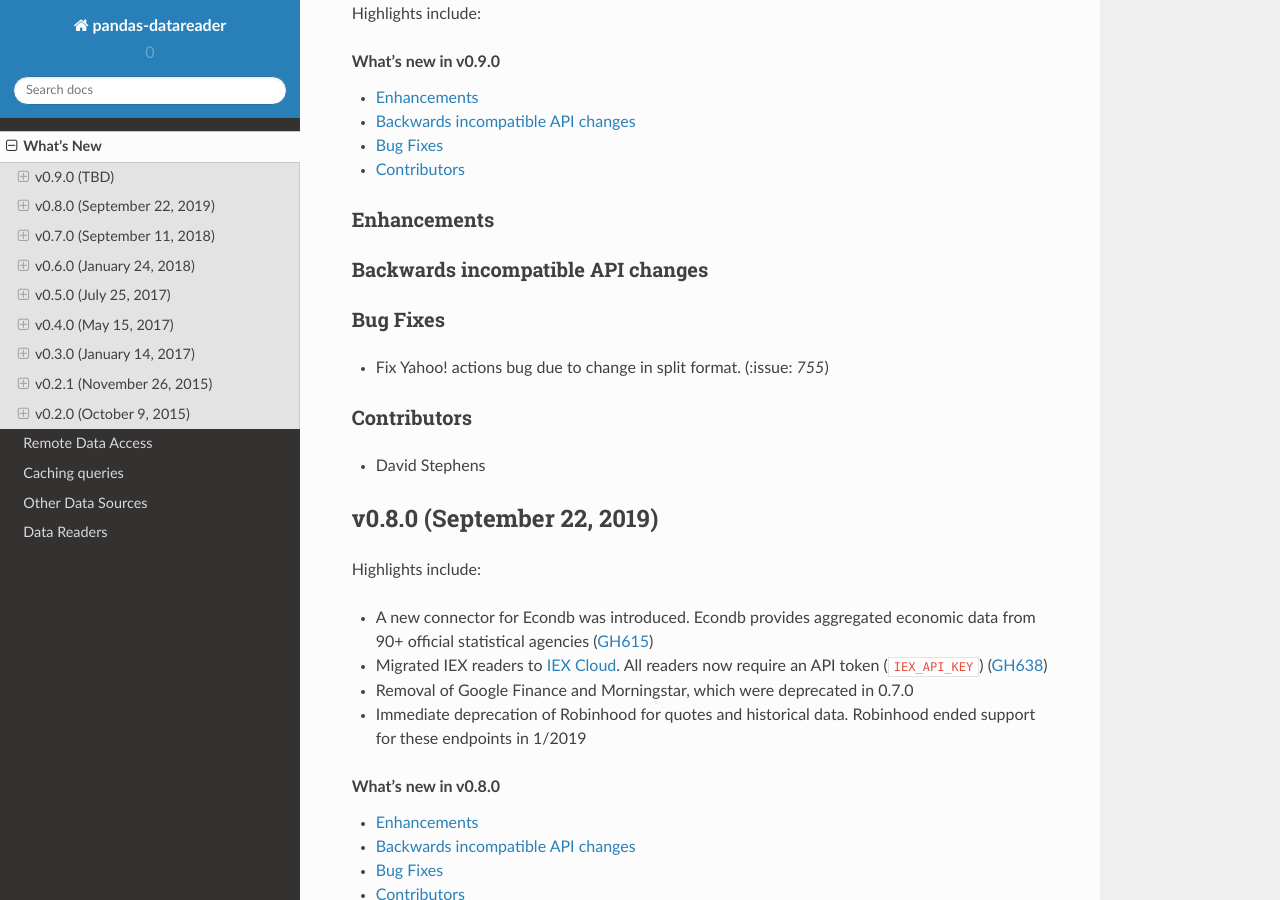
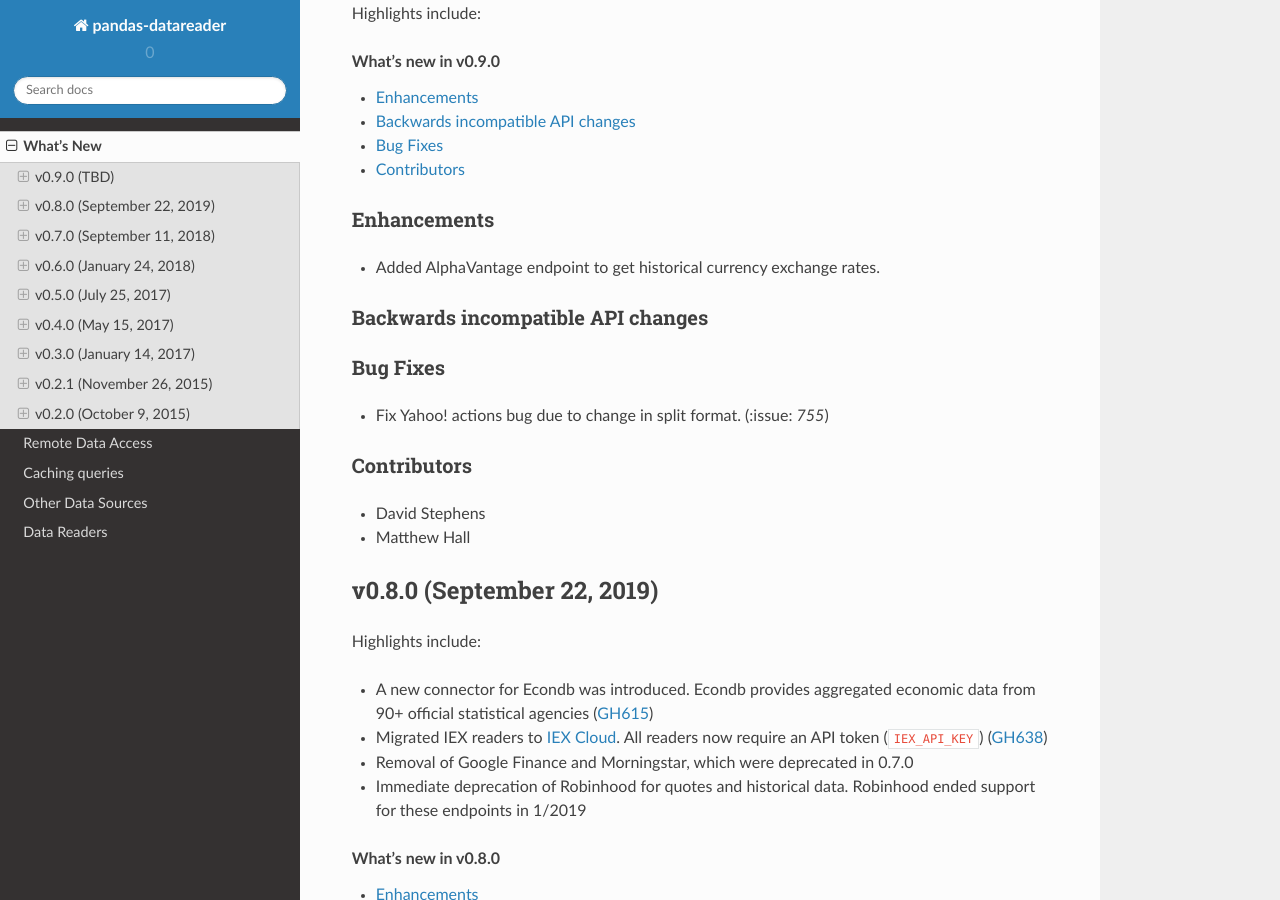
Before and after one commit to pydata/pandas-datareader, a Sphinx documentation site: the page built from docs/source/whatsnew.rst, in a window 1280 px wide and 900 px high, scrolled down 362 px. Built offline with Sphinx 7.4.7 and the Read the Docs theme 2.0.0, drawn with Linux system fonts in a browser that asks for light colours.

Commit message:
Updated whatsnew.

```diff
--- a/docs/source/whatsnew/v0.9.0.txt
+++ b/docs/source/whatsnew/v0.9.0.txt
@@ -16,6 +16,7 @@
 Enhancements
 ~~~~~~~~~~~~
 
+- Added AlphaVantage endpoint to get historical currency exchange rates.
 
 .. _whatsnew_090.api_breaking:
 
@@ -33,3 +34,4 @@
 Contributors
 ~~~~~~~~~~~~
 - David Stephens
+- Matthew Hall
```
